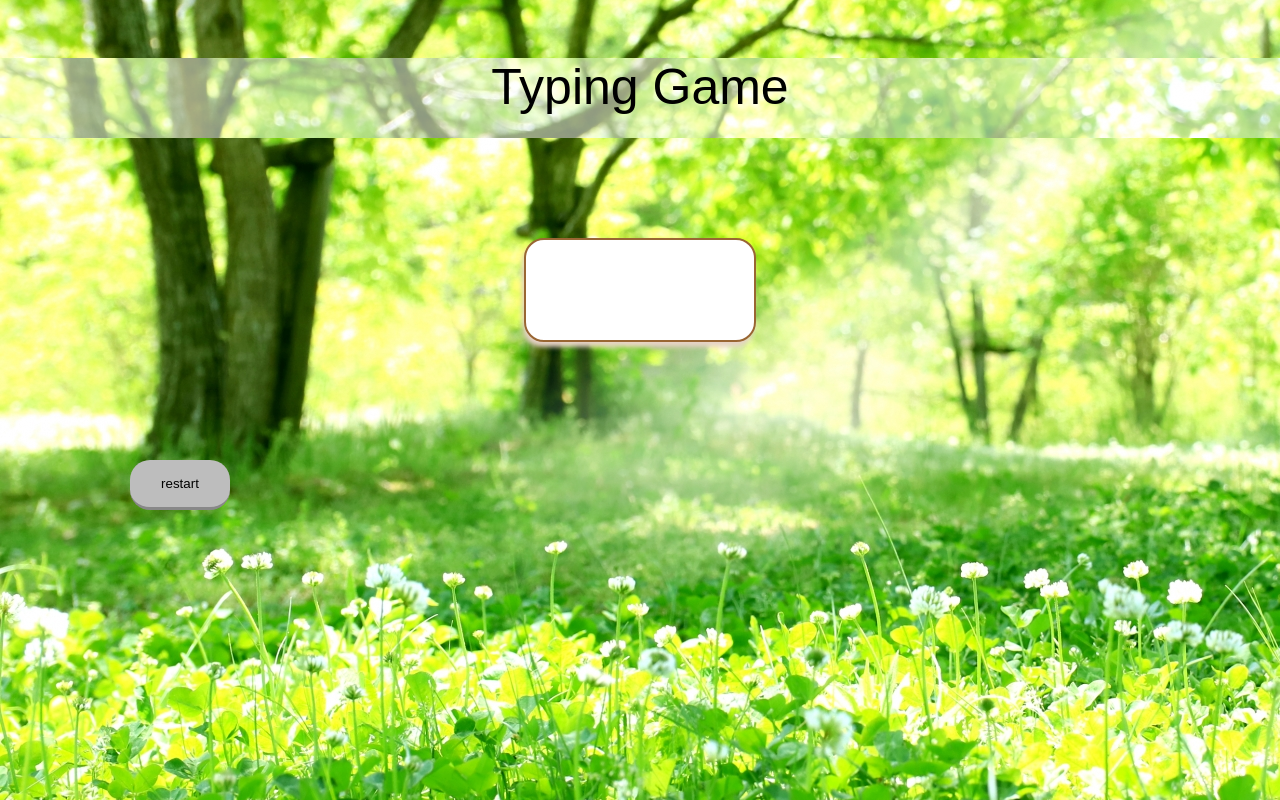
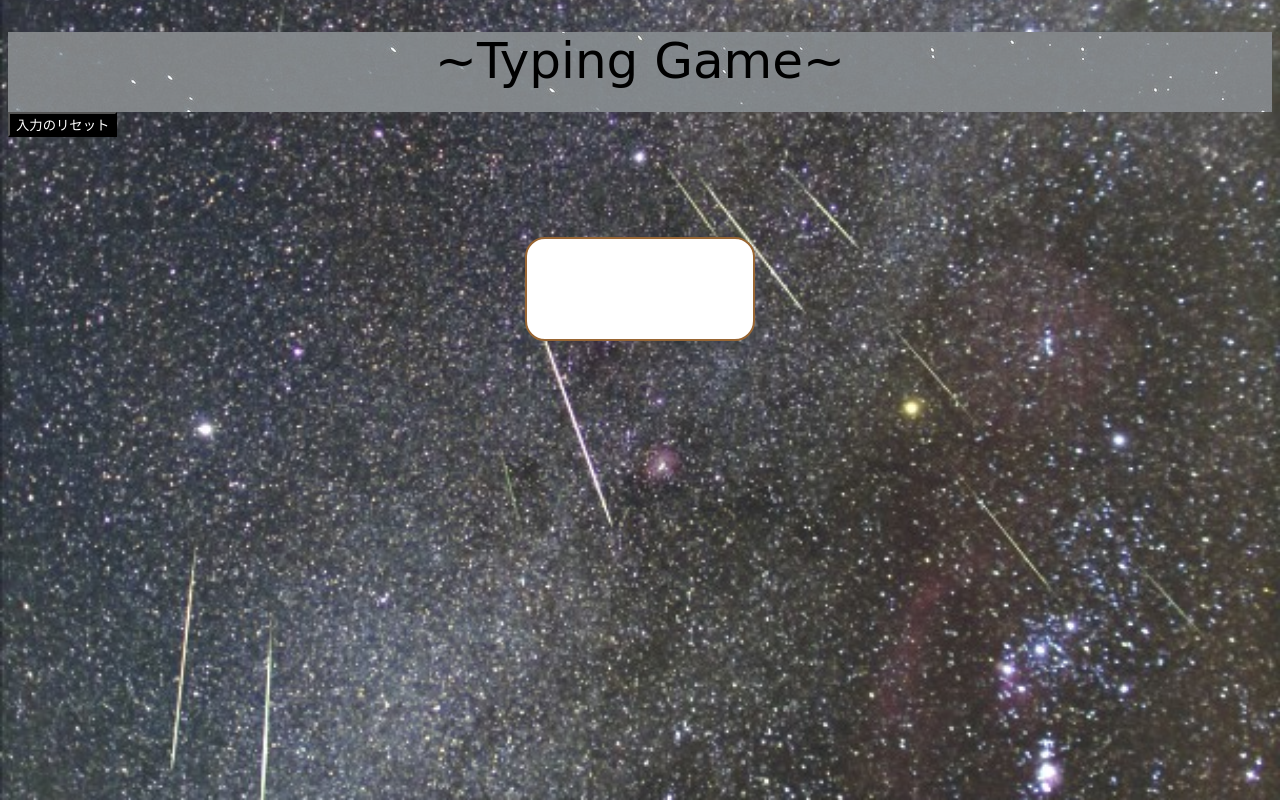
Before and after one commit to 24zawayuta/typing-game, a Django app: page / in a window 1280 px wide. Run offline with Django 3.2, Linux system fonts and the light colour scheme.

Commit message:
change css and add ranking

```diff
--- a/blog/static/css/mainGame.js
+++ b/blog/static/css/mainGame.js
@@ -2,18 +2,16 @@ var rand = new Array();
 var count = 0;
 var queNum = 5;
 var numnum = 0;
-var stnum=0;
-var finnum=0;
 var total=-1;
-var per=0;
 var sttime=0;
 var fintime=0;
-var leng="";
 var successcount=0;
-var besttime=4000;
+var besttime=new Array(700,700,700);
+var copytime=new Array(700,700,700);
 var newcheck=0;
-var misskeepcount=0;
 var missmax=0;
+var leng="";//計算により生成される文字列の入力
+var rankleng=""
 //キー状態管理変数の定義
 var KEYS = new Array(256);
 //キーの状態を false （押されていない）で初期化
@@ -40,12 +38,7 @@ var Alphabet = new Array("a","b","c","d","e","f","g","h","i",
                          "j","k","l","m","n","o","p","q","r",
                          "s","t","u","v","w","x","y","z");//対応するアルファベット
 var misschar = new Array(0,0,0,0,0);
-var misskeep=new Array(0,0,0,0,0,0,0,0,0,
-                        0,0,0,0,0,0,0,0,0,
-                        0,0,0,0,0,0,0,0);
-var missresult=new Array(-1,-1,-1,-1,-1,-1,-1,-1,-1,
-                        -1,-1,-1,-1,-1,-1,-1,-1,-1,
-                        -1,-1,-1,-1,-1,-1,-1,-1);
+
 
 /*--------------------------------------------*/
 
@@ -83,18 +76,32 @@ function typeGame(){
         if (count < queNum){
             document.getElementById("frame").innerHTML = Alphabet[rand[count]];
         }else{
-			if(total==count){
+			if(total==count){//成功時
 				successcount+=1;
 	            DD2 = new Date();
 				finSeconds = DD2.getSeconds();
-				if(Number(finSeconds)-Number(stSeconds)<besttime){
-					besttime=Number(finSeconds)-Number(stSeconds);
+				for(var j=0;j<3;j++){
+				    copytime[j]=besttime[j];
 				}
-				document.getElementById("success").innerHTML ="<font size=7 color=red>"+successcount+"回目の成功!!</font><br><img src='static/css/success.jpg'><br><font size=7 color=red>besttime:</font><br>"+besttime;
-				document.getElementById("frame").innerHTML="";
-				//document.getElementById("fail").outerHTML = ""
+				for(var j=0;j<3;j++){
+						if(Number(finSeconds)-Number(stSeconds)<=besttime[j]){/*ここ*/
+							besttime[j]=Number(finSeconds)-Number(stSeconds);
+							for(var s=j;s<2;s++){
+								besttime[s+1]=copytime[s];//ランキング書き直し
+							}
+							break;
+						}
+				}
+				for(var j=0;j<3;j++){
+					if(besttime[j]!=700){
+						rankleng+="Rank "+(Number(j)+Number(1))+":"+besttime[j]+";";
+					}
+				}
+				document.getElementById("rank").innerHTML=rankleng;
+				document.getElementById("success").innerHTML =successcount+"回目の成功!!<br>thistime:"+(finSeconds-stSeconds)+"<br><img src='static/css/success.jpg'>";
+				document.getElementById("fail").innerHTML="";
 			}
-			else{
+			else{//失敗時
 			    DD2 = new Date();
 				finSeconds = DD2.getSeconds();
 				for(var i=0;i<queNum;i++){
@@ -102,30 +109,17 @@ function typeGame(){
 					 leng+=Alphabet[rand[i]]+',';
 					}
 				}
-				document.getElementById("fail").innerHTML = '<font size=7 color=blue>マッチング率：</font>'+(count*100/total).toFixed(0)+'%<br><font size=7 color=blue>最近間違えたキー:</font>'+leng;
+				document.getElementById("success").innerHTML="";
+				document.getElementById("fail").innerHTML = 'マッチング率：'+(count*100/total).toFixed(0)+'%<br>間違えたキー:'+leng;
 				for(var i=0;i<queNum;i++){
-					if(misschar[i]==1){
-					  misskeep[rand[i]]+=1;
-					}
 					misschar[i]=0;
 				}
-				/*missmax=Math.max.apply(null, misskeep);
-				missresult[0]=misskeep.indexOf(missmax);
-				var maxleng=missresult[0];
-				for(var i=0;i<misskeep.length-1;i++){
-					missresult[i+1]=misskeep.indexOf(missmax,missresult[i]);
-					if(missresult[i+1]==-1){
-						break;
-					}
-					maxleng+=missresult[i+1];
-				}
-				document.getElementById("failcollection").innerHTML = "あなたがよく間違えるのは"+maxleng;
-				*/
 			}
 			total=-1;
 			count=0;
 			numnum=0;
 		    leng="";
+			rankleng="";
 			gameSet();
 			newcheck=0;
         }
@@ -133,11 +127,9 @@ function typeGame(){
     }
 	else{
          if(newcheck>0){
-		 //document.getElementById("success").innerHTML=count;
          misschar[count]=1;
         }
         newcheck++;
 	}
 }
-
 gameSet();
--- a/blog/static/css/style.css
+++ b/blog/static/css/style.css
@@ -1,24 +1,19 @@
-* {
-  margin: 0;
-  padding: 0;
-  border: 0;
-}
-
 .background{
   position: relative;
   width: 100%;
   height: 80px;
   margin: 0 auto;
-  background: url(forest.jpg) no-repeat;
+  background: url(starnights.jpg) ;
 }
 
 .color{
-  /* 背景画像の透過用css */
   height: 100%;
   background: #C0C0C0;
   background: rgba(255,255,255,0.5);
+    background-repeat: repeat-y;
 }
 .content{
+  font-family: 'Comic Sans MS';
   position: center;
   width: 600px;
   height: 80px;
@@ -26,47 +21,49 @@
   font-size: 50px;
   text-align: center;
 }
+#fail{
+  font-family: 'Comic Sans MS';
+  position: center;
+  width: 600px;
+  height: 80px;
+  margin: auto;
+  font-size: 20px;
+  text-align: center;
+  color:blue;
+}
+#success{
+  font-family: 'Comic Sans MS';
+  position: center;
+  margin: auto;
+  font-size: 40px;
+  text-align: center;
+  color:red;
+}
+#rank{
+  margin: auto;
+  font-size: 40px;
+  text-align: center;
+  color:red;
+}
 body {
-  background: #000000;
-  background-image: url('forest.jpg');
+  background-image: url('star.jpg');
+  background-repeat: repeat-y;
+  background-size:cover;
   background-position: left;
-  font: 40px sans-serif;
 }
-/*
-h2{
-  color: #FFC778;
-  font: 'Century';
-  text-align: center;
-  border-bottom: double 5px #FFC778;
-  /*opacity: 0.5;
-}
-*/
-/*
-.background{
-	color: #000000;
-	font: 'Century';
-	background: silver;
-
-}*/
-
+/*入力用フレーム*/
 #frame{
  margin: 2em auto;
  padding: 1em;
  width: 10%;
  height: 50%;
- color: #666666; /*文字色*/
- border: 2px solid #996633; /*線の太さ・色*/
- background-color: #fff; /*背景色*/
- box-shadow: -2px 5px 5px #e8d3c7; /*影*/
- border-radius: 20px; /*角の丸み*/
+ color: #666666;
+ border: 2px solid #996633;
+ background-color: #fff;
+ border-radius: 20px;
  font-size: 50px;
 }
-
-#restart{
-  margin-left: 10px;
-  background: #BDBDBD;
-  border-bottom: solid 3px #888;
-  border-radius: 20px;
-  width: 100px;
-  height: 50px;
+.button{
+	background-color: black;
+	color:white;
 }
--- a/blog/templates/blog/index.html
+++ b/blog/templates/blog/index.html
@@ -10,18 +10,18 @@
    <div class="background">
     <div class="color">
     <div class="content">
-	Typing  Game
+	~Typing  Game~
 	</div>
 	</div>
 	</div>
-    <div id="frame"></div>
-　　　<input type="button" class="button" id="restart" value="restart" onclick="gameSet()">
+	<input type="button" class="button" id="restart" value="入力のリセット" onclick="gameSet()">
+	<div id ="rank"></div>
+    <div id="frame">
+	</div>
 　　　<script type="text/javascript" src="{% static 'css/maingame.js' %}"></script>
 	<div id ="success">
 	</div>
 	<div id ="fail">
 	</div>
-    <div id ="failcollection">
-	</div>
 　</body>
 </html>
```
Also changed, not shown: blog/static/css/blue.jpg (added), blog/static/css/original.jpg (added), blog/static/css/star.jpg (added), blog/static/css/starnights.jpg (added).
